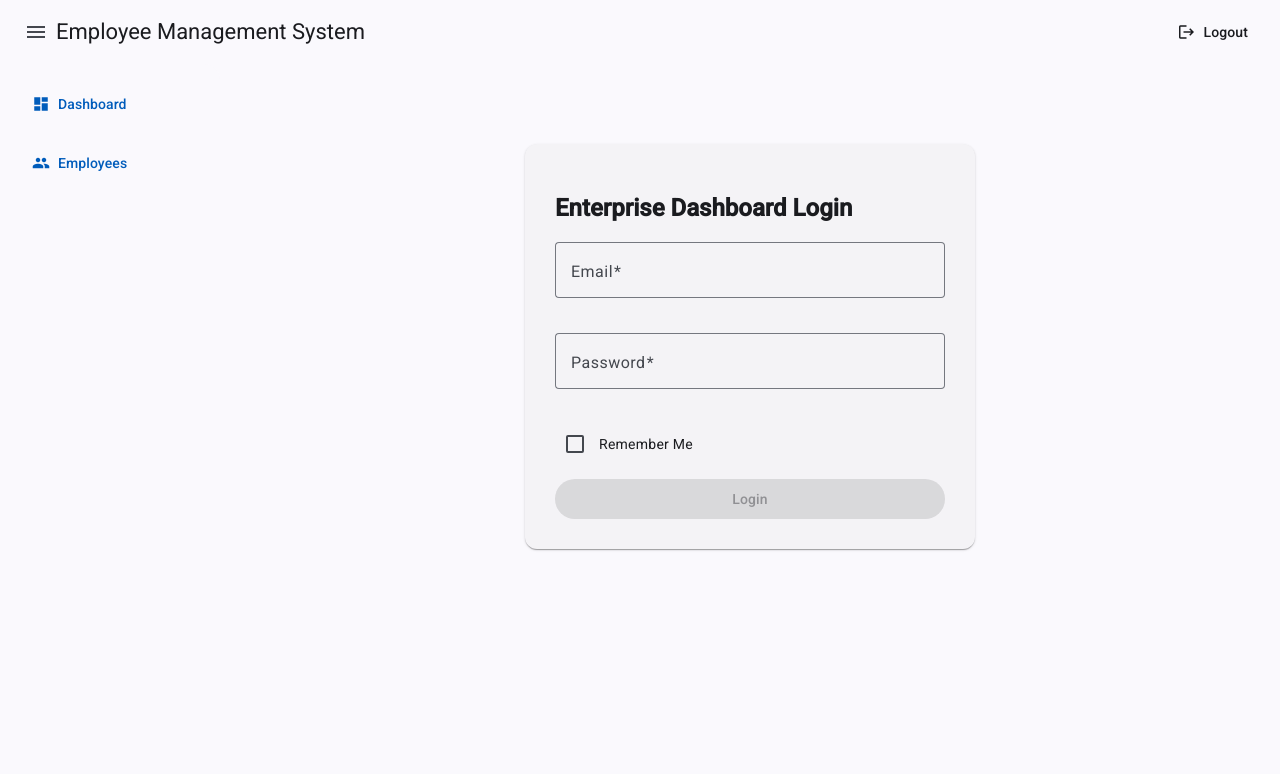
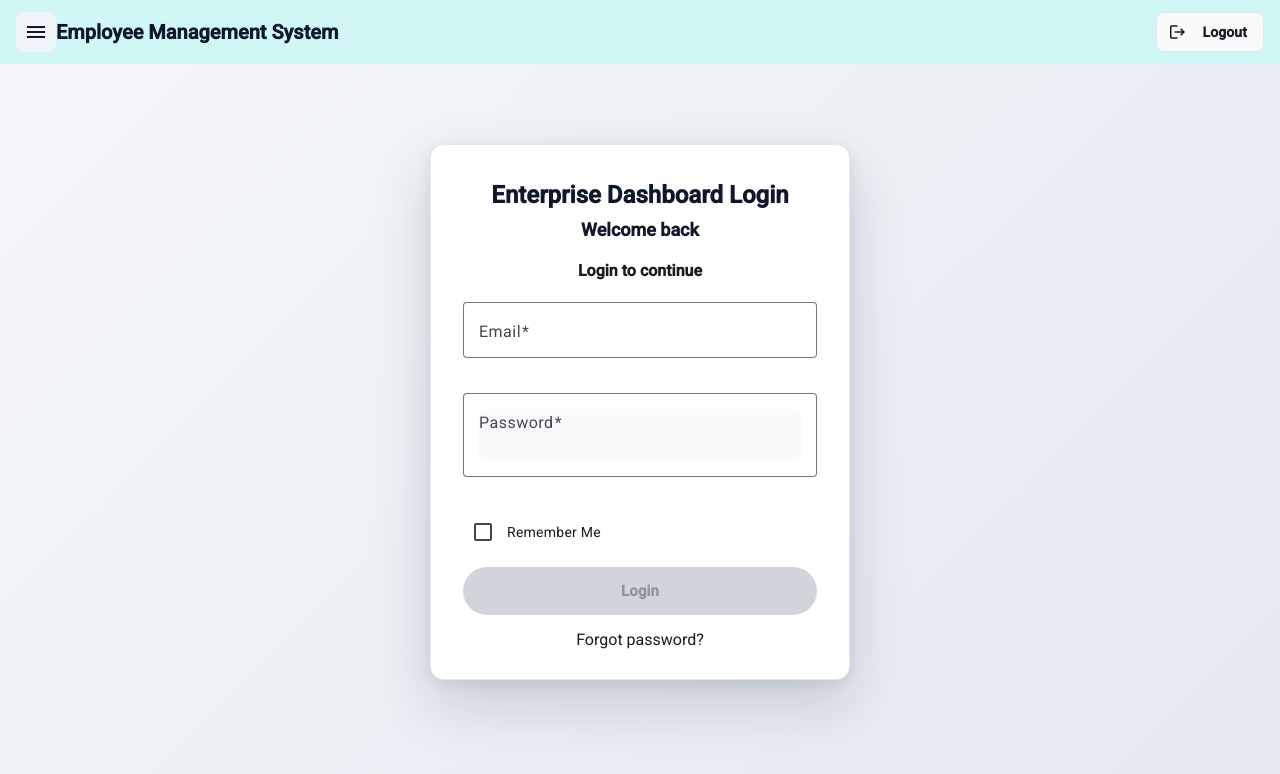
Before and after one commit to mani828/angular-enterprise-dashboard, an Angular app: page /login in a window 1280 px wide. Shown: the top 774 px of the page. Built offline with nearby package versions, Linux system fonts and the light colour scheme.

Commit message:
Implemented crud operation

```diff
--- a/src/app/app.component.scss
+++ b/src/app/app.component.scss
@@ -0,0 +1,7 @@
+.app-header {
+  height: 72px;
+  padding: 0 16px;
+  background: #ffffff;
+  border-bottom: 1px solid #e2e8f0;
+  box-shadow: 0 2px 12px rgba(15, 23, 42, 0.06);
+}
--- a/src/app/features/auth/login/login.component.html
+++ b/src/app/features/auth/login/login.component.html
@@ -1,6 +1,8 @@
-<mat-card class="login-card">
+<mat-card  class="login-card" >
 
-  <h2>Enterprise Dashboard Login</h2>
+  <div style="text-align: center;"> <h2>Enterprise Dashboard Login</h2>
+  <h3>Welcome back</h3>
+  <h4>Login to continue</h4></div>
 
   <form [formGroup]="loginForm"
         (ngSubmit)="onSubmit()">
@@ -52,13 +54,12 @@
 
     <button
       mat-raised-button
-      type="submit"
-      [disabled]="loginForm.invalid">
+       class="login-btn" type="submit" [disabled]="loginForm.invalid">
 
       Login
 
     </button>
-
+    <a style="text-align: center;"> Forgot password? </a>
   </form>
 
 </mat-card>
--- a/src/app/features/auth/login/login.component.scss
+++ b/src/app/features/auth/login/login.component.scss
@@ -9,3 +9,115 @@ form {
   flex-direction: column;
   gap: 15px;
 }
+
+.login-card {
+  width: min(420px, calc(100vw - 32px));
+  padding: 36px 32px 30px;
+  background: #ffffff;
+  border-radius: 14px;
+  box-shadow:
+    0 24px 60px rgba(15, 23, 42, 0.16),
+    0 4px 14px rgba(15, 23, 42, 0.08);
+  border: 1px solid rgba(226, 232, 240, 0.9);
+}
+
+.login-card h2 {
+  margin: 0 0 10px;
+  font-size: 24px;
+  font-weight: 800;
+  color: #0f172a;
+  text-align: center;
+}
+
+.login-card h3,
+.login-card .welcome-text {
+  margin: 0 0 6px;
+  font-size: 18px;
+  font-weight: 700;
+  color: #111827;
+  text-align: center;
+}
+
+.login-card p,
+.login-card .subtitle {
+  margin: 0 0 24px;
+  font-size: 14px;
+  font-weight: 500;
+  color: #64748b;
+  text-align: center;
+}
+
+.form-group {
+  margin-bottom: 16px;
+}
+
+.login-card input[type="email"],
+.login-card input[type="password"],
+.login-card input[type="text"] {
+  width: 100%;
+  height: 52px;
+  padding: 0 15px;
+  border: 1px solid #cbd5e1;
+  border-radius: 8px;
+  background: #f8fafc;
+  color: #0f172a;
+  font-size: 15px;
+  outline: none;
+  box-sizing: border-box;
+  transition: border-color 0.2s ease, box-shadow 0.2s ease, background 0.2s ease;
+}
+
+.login-card input:focus {
+  background: #ffffff;
+  border-color: #2563eb;
+  box-shadow: 0 0 0 4px rgba(37, 99, 235, 0.14);
+}
+
+.remember-row {
+  margin: 8px 0 22px;
+  display: flex;
+  align-items: center;
+  gap: 10px;
+  font-size: 14px;
+  color: #334155;
+}
+
+.login-btn {
+  width: 100%;
+  height: 48px;
+  border: 0;
+  border-radius: 999px;
+  background: #2563eb;
+  color: #ffffff;
+  font-size: 15px;
+  font-weight: 700;
+  cursor: pointer;
+  transition: background 0.2s ease, transform 0.2s ease, box-shadow 0.2s ease;
+}
+
+.login-btn:hover:not(:disabled) {
+  background: #1d4ed8;
+  box-shadow: 0 12px 22px rgba(37, 99, 235, 0.26);
+  transform: translateY(-1px);
+}
+
+.login-btn:disabled {
+  background: #d1d5db;
+  color: #8b95a1;
+  cursor: not-allowed;
+  box-shadow: none;
+}
+
+.forgot-link {
+  display: block;
+  margin-top: 16px;
+  text-align: center;
+  color: #2563eb;
+  font-size: 14px;
+  font-weight: 600;
+  text-decoration: none;
+}
+
+.forgot-link:hover {
+  text-decoration: underline;
+}
--- a/src/app/features/dashboard/dashboard.component.html
+++ b/src/app/features/dashboard/dashboard.component.html
@@ -1,17 +1,30 @@
+<section class="dashboard-page">
+  <div class="dashboard-header">
+    <p class="eyebrow">Overview</p>
     <h1>Enterprise Dashboard</h1>
+  </div>
 
   <div class="cards">
-  <mat-card>
+    <mat-card class="stat-card">
+      <div class="stat-icon employees-icon">👥</div>
+
+      <div class="stat-content">
         <mat-card-title>Total Employees</mat-card-title>
         <mat-card-content>
           {{ employeeCount }}
         </mat-card-content>
+      </div>
     </mat-card>
 
-  <mat-card>
+    <mat-card class="stat-card">
+      <div class="stat-icon departments-icon">🏢</div>
+
+      <div class="stat-content">
         <mat-card-title>Departments</mat-card-title>
         <mat-card-content>
           {{ departmentCount }}
         </mat-card-content>
+      </div>
     </mat-card>
   </div>
+</section>
--- a/src/app/features/dashboard/dashboard.component.scss
+++ b/src/app/features/dashboard/dashboard.component.scss
@@ -1,11 +1,108 @@
-.cards {
-  display: flex;
-  gap: 20px;
-  margin-top: 20px;
+.dashboard-page {
+  padding: 32px;
 }
 
-mat-card {
-  width: 250px;
-  text-align: center;
-  padding: 20px;
+.dashboard-header {
+  margin-bottom: 24px;
 }
+
+.eyebrow {
+  margin: 0 0 8px;
+  color: #2563eb;
+  font-size: 13px;
+  font-weight: 800;
+  text-transform: uppercase;
+}
+
+.dashboard-header h1 {
+  margin: 0;
+  font-size: 32px;
+  font-weight: 800;
+  color: #0f172a;
+}
+
+.cards {
+  display: grid;
+  grid-template-columns: repeat(2, 250px);
+  gap: 18px;
+}
+
+.stat-card {
+  min-height: 118px;
+  padding: 22px;
+  border-radius: 12px;
+  border: 1px solid #e2e8f0;
+  box-shadow:
+    0 14px 30px rgba(15, 23, 42, 0.08),
+    0 3px 8px rgba(15, 23, 42, 0.04);
+
+  display: flex;
+  align-items: center;
+  justify-content: center;
+  gap: 18px;
+}
+
+
+
+.employees-icon {
+  background: #dbeafe;
+}
+
+.departments-icon {
+  background: #dcfce7;
+}
+@media (max-width: 640px) {
+  .dashboard-page {
+    padding: 22px 16px;
+  }
+
+  .cards {
+    grid-template-columns: 1fr;
+  }
+}
+.stat-card {
+  min-height: 130px;
+  padding: 24px;
+  border-radius: 12px;
+  border: 1px solid #e2e8f0;
+  background: #ffffff;
+  box-shadow:
+    0 14px 30px rgba(15, 23, 42, 0.08),
+    0 3px 8px rgba(15, 23, 42, 0.04);
+
+  display: flex;
+  flex-direction: column;
+  align-items: flex-start;
+  justify-content: center;
+  gap: 18px;
+}
+
+.stat-content {
+  display: flex;
+  flex-direction: column;
+  gap: 8px;
+}
+
+.stat-icon {
+  width: 48px;
+  height: 48px;
+  border-radius: 10px;
+  display: grid;
+  place-items: center;
+  font-size: 22px;
+}
+
+.stat-card mat-card-title {
+  margin: 0;
+  color: #334155;
+  font-size: 18px;
+  font-weight: 700;
+}
+
+.stat-card mat-card-content {
+  padding: 0;
+  color: #0f172a;
+  font-size: 32px;
+  line-height: 1;
+  font-weight: 800;
+}
--- a/src/app/shared/layout/layout.component.html
+++ b/src/app/shared/layout/layout.component.html
@@ -1,20 +1,26 @@
-<mat-toolbar color="primary">
-  <button mat-icon-button>
+<mat-toolbar color="primary" style="background-color: rgb(208, 246, 246);">
+  <button mat-icon-button (click)="toggleMenu()"  class="menu-btn" type="button" aria-label="Open menu">
     <mat-icon>menu</mat-icon>
   </button>
 
-  <span>Employee Management System</span>
+    <div class="brand">
+
+      <span>Employee Management System</span>
+    </div>
 
   <span class="spacer"></span>
-
-  <button mat-button>
+  <button mat-button (click)="logout()" class="logout-btn" type="button">
     <mat-icon>logout</mat-icon>
-    Logout</button>
+    Logout </button>
 </mat-toolbar>
 
-<mat-sidenav-container>
+<mat-sidenav-container style="background: linear-gradient(
+    135deg,
+    #f5f7fa 0%,
+    #e4e8f0 100%
+  );">
 
-  <mat-sidenav mode="side" opened>
+  <mat-sidenav [opened]="isMenuOpen" mode="side" opened  style="background-color: blanchedalmond;">
 
     <button
       mat-button
--- a/src/app/shared/layout/layout.component.scss
+++ b/src/app/shared/layout/layout.component.scss
@@ -10,3 +10,74 @@ mat-sidenav {
   width: 220px;
   padding: 20px;
 }
+.app-header {
+  height: 64px;
+  padding: 0 28px;
+  background: #ffffff;
+  border-bottom: 1px solid #e5e7eb;
+  display: flex;
+  align-items: center;
+  justify-content: space-between;
+  box-shadow: 0 2px 10px rgba(15, 23, 42, 0.06);
+}
+
+.header-left {
+  display: flex;
+  align-items: center;
+  gap: 18px;
+}
+
+.menu-btn {
+  width: 40px;
+  height: 40px;
+  border: 0;
+  border-radius: 8px;
+  background: #f1f5f9;
+  color: #0f172a;
+  font-size: 22px;
+  cursor: pointer;
+}
+
+.menu-btn:hover {
+  background: #e2e8f0;
+}
+
+.brand {
+  display: flex;
+  align-items: center;
+  gap: 12px;
+  font-size: 20px;
+  font-weight: 700;
+  color: #0f172a;
+}
+
+.brand-icon {
+  width: 38px;
+  height: 38px;
+  border-radius: 8px;
+  background: #2563eb;
+  color: white;
+  display: grid;
+  place-items: center;
+  font-size: 13px;
+  font-weight: 800;
+}
+
+.logout-btn {
+  border: 1px solid #e5e7eb;
+  background: #f8fafc;
+  color: #334155;
+  padding: 10px 16px;
+  border-radius: 8px;
+  font-weight: 600;
+  cursor: pointer;
+  display: flex;
+  align-items: center;
+  gap: 8px;
+}
+
+.logout-btn:hover {
+  background: #fee2e2;
+  border-color: #fecaca;
+  color: #b91c1c;
+}
--- a/src/app/shared/layout/layout.component.ts
+++ b/src/app/shared/layout/layout.component.ts
@@ -4,7 +4,8 @@ import { MatSidenavModule } from '@angular/material/sidenav';
 import { MatIconModule } from '@angular/material/icon';
 import { MatButtonModule } from '@angular/material/button';
 import { MatCardModule } from '@angular/material/card';
-import { RouterLink, RouterOutlet } from '@angular/router';
+import { Router, RouterLink, RouterOutlet } from '@angular/router';
+import { AuthService } from '../../core/services/auth.service';
 
 @Component({
   selector: 'app-layout',
@@ -19,5 +20,13 @@ import { RouterLink, RouterOutlet } from '@angular/router';
   styleUrl: './layout.component.scss'
 })
 export class LayoutComponent {
-
+   isMenuOpen = false;
+  constructor(private authService: AuthService, private router: Router){};
+logout(){
+  this.authService.logout();
+  this.router.navigate(['/login']);
 }
+ toggleMenu() {
+    this.isMenuOpen = !this.isMenuOpen;
+  }
+}
```
Also changed, not shown: src/app/app.component.html (line endings or trailing spaces). Lines whose indentation alone changed are shown as unchanged.
